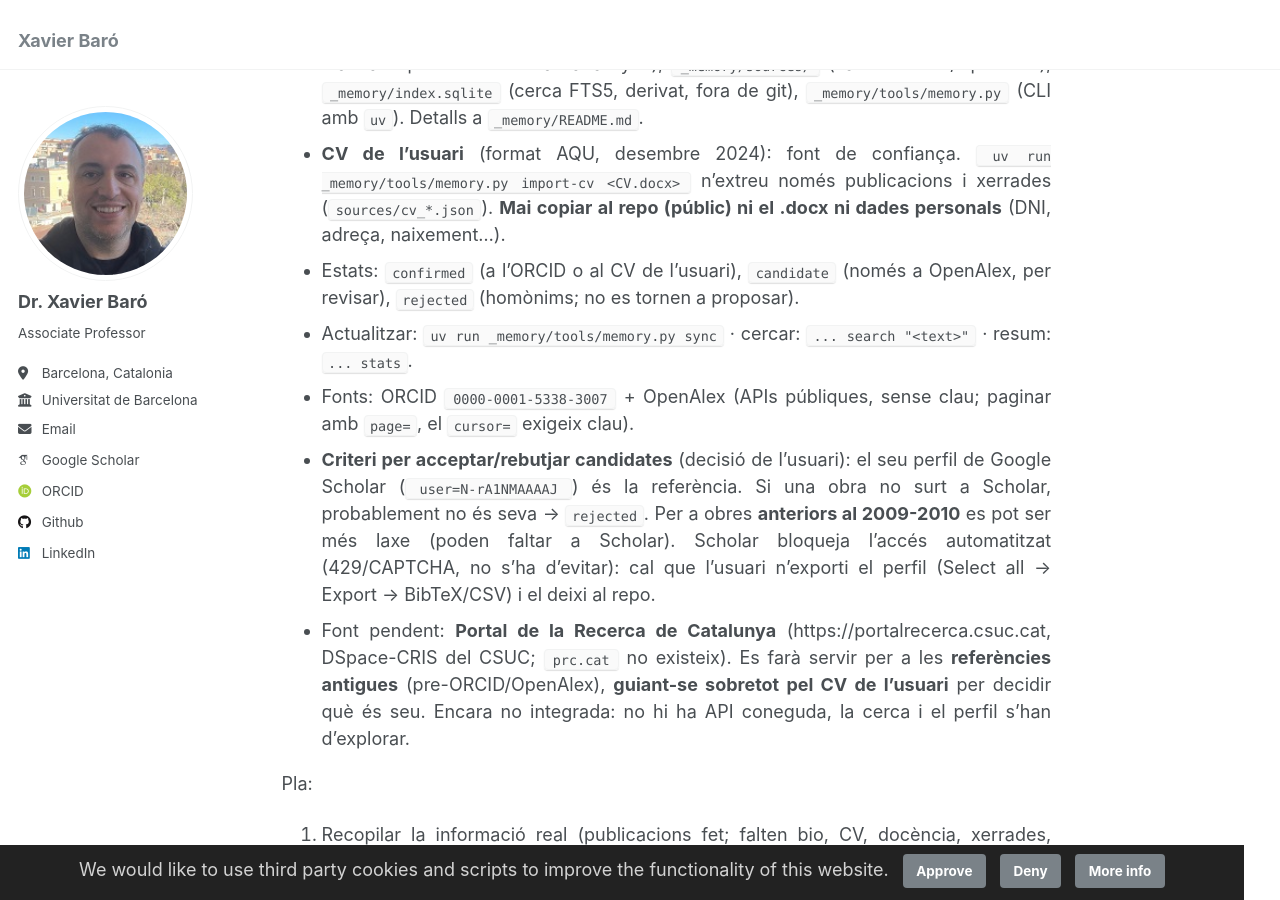
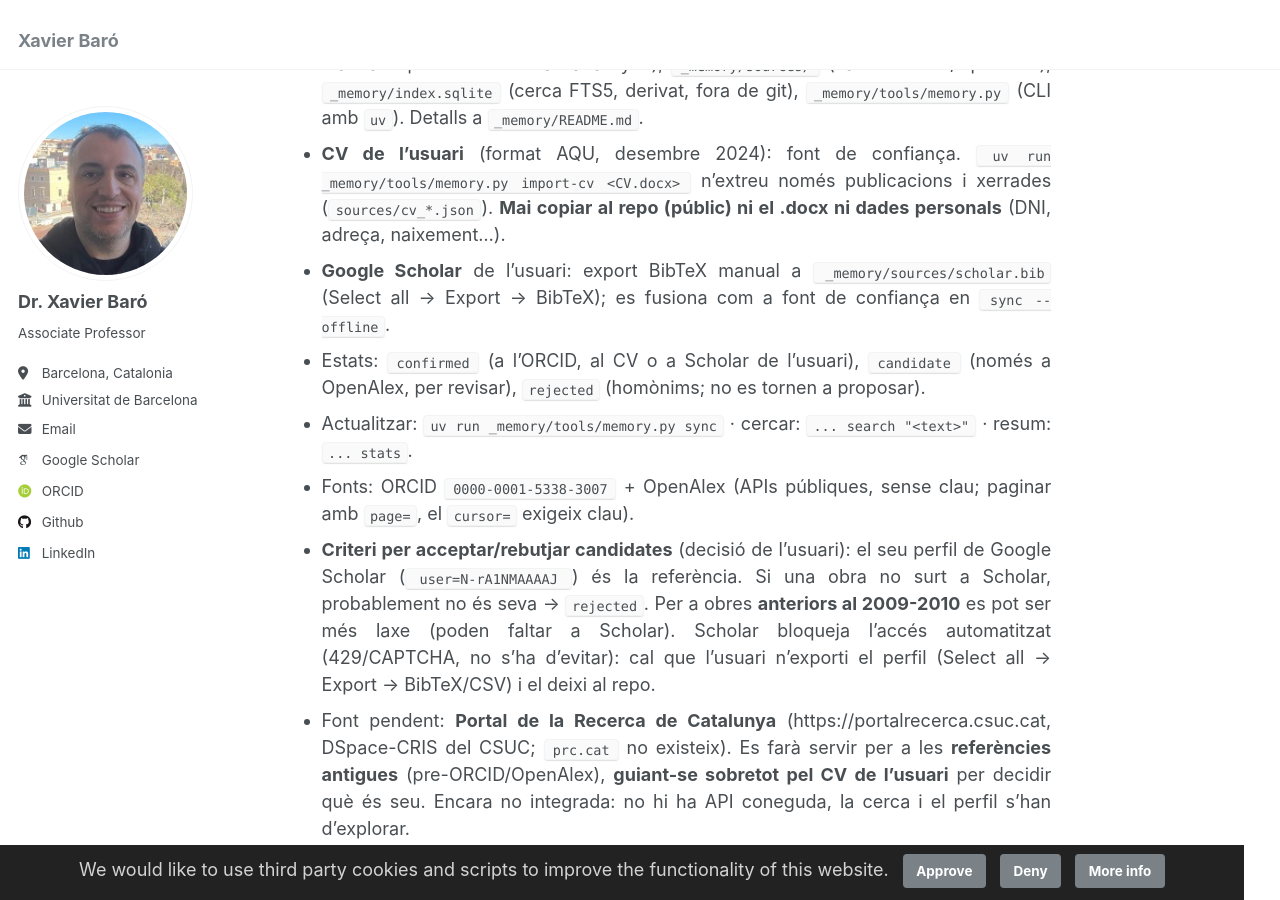
Before and after one commit to xbaro/xbaro.github.io, a Jekyll site: the page built from AGENTS.md, in a window 1280 px wide and 900 px high, scrolled down 2116 px. Built offline with Jekyll 4.4.1, drawn with Linux system fonts in a browser that asks for light colours; some web fonts are replaced; our own code applies the rules of GitHub Pages for plain Markdown files.

Commit message:
Merge Google Scholar export and resolve candidate references
Co-Authored-By: Claude Sonnet 5.5 <noreply@anthropic.com>

```diff
--- a/AGENTS.md
+++ b/AGENTS.md
@@ -41,7 +41,8 @@ Estat inicial: les col·leccions `_publications`, `_talks`, `_teaching`, `_posts
 **Memòria estructurada: `_memory/`** (dins el repo, però **no es publica**: Jekyll ignora les carpetes que comencen per `_`; verificat, `/_memory/...` dona 404). El repo és públic: només informació ja pública.
 - `_memory/references.json` (font de veritat, generat), `_memory/overrides.json` (correccions manuals que sobreviuen a cada sync), `_memory/sources/` (cache ORCID/OpenAlex), `_memory/index.sqlite` (cerca FTS5, derivat, fora de git), `_memory/tools/memory.py` (CLI amb `uv`). Detalls a `_memory/README.md`.
 - **CV de l'usuari** (format AQU, desembre 2024): font de confiança. `uv run _memory/tools/memory.py import-cv <CV.docx>` n'extreu només publicacions i xerrades (`sources/cv_*.json`). **Mai copiar al repo (públic) ni el .docx ni dades personals** (DNI, adreça, naixement...).
-- Estats: `confirmed` (a l'ORCID o al CV de l'usuari), `candidate` (només a OpenAlex, per revisar), `rejected` (homònims; no es tornen a proposar).
+- **Google Scholar** de l'usuari: export BibTeX manual a `_memory/sources/scholar.bib` (Select all → Export → BibTeX); es fusiona com a font de confiança en `sync --offline`.
+- Estats: `confirmed` (a l'ORCID, al CV o a Scholar de l'usuari), `candidate` (només a OpenAlex, per revisar), `rejected` (homònims; no es tornen a proposar).
 - Actualitzar: `uv run _memory/tools/memory.py sync` · cercar: `... search "<text>"` · resum: `... stats`.
 - Fonts: ORCID `0000-0001-5338-3007` + OpenAlex (APIs públiques, sense clau; paginar amb `page=`, el `cursor=` exigeix clau).
 - **Criteri per acceptar/rebutjar candidates** (decisió de l'usuari): el seu perfil de Google Scholar (`user=N-rA1NMAAAAJ`) és la referència. Si una obra no surt a Scholar, probablement no és seva → `rejected`. Per a obres **anteriors al 2009-2010** es pot ser més laxe (poden faltar a Scholar). Scholar bloqueja l'accés automatitzat (429/CAPTCHA, no s'ha d'evitar): cal que l'usuari n'exporti el perfil (Select all → Export → BibTeX/CSV) i el deixi al repo.
```
